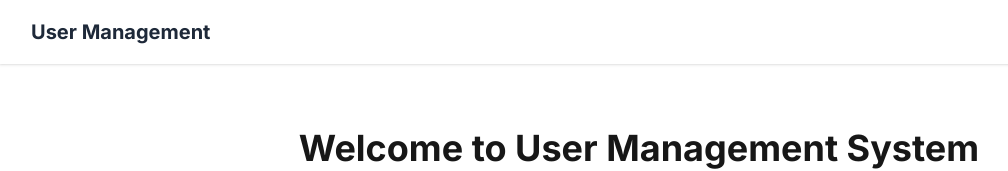
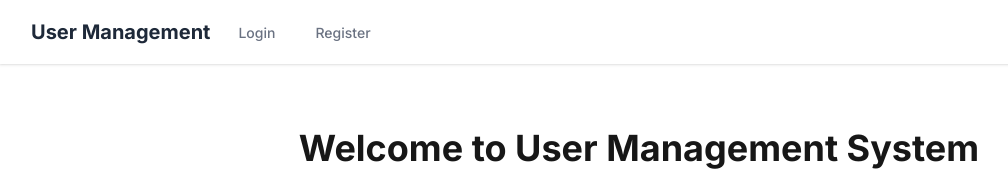
Before and after one commit to suthan-Houzed/my-first-app, a Next.js app: page / in a window 1280 px wide. Shown: the top 171 px of the page, without its empty margins (1-1009 px from the left). Built offline with nearby package versions, Linux system fonts and the light colour scheme; no server answers.

Commit message:
Add authentication pages and update components

```diff
--- a/app/components/Header.tsx
+++ b/app/components/Header.tsx
@@ -3,28 +3,29 @@
 import React from 'react';
 import Link from 'next/link';
 import { usePathname } from 'next/navigation';
-import { useRouter } from 'next/navigation';
-import { useFirebase } from '../context/FirebaseContext';
-
+// import { useRouter } from 'next/navigation';
+// import { useFirebase } from '../context/FirebaseContext';
+import { useUser,UserButton } from '@clerk/nextjs';
 export default function Header() {
   const pathname = usePathname();
-  const { user, logout } = useFirebase();
-  const router = useRouter();
 
-  const logoutHandler = async () => {
-    await logout();
-    // Optionally, you can redirect the user after logout
-    await fetch('/api/auth/logout', {
-      method: 'POST',
-    });
-    router.push('/login');
+  const {user,isSignedIn}=  useUser  ();
+  // const { logout } = useFirebase();
+console.log('userId',user);
+  // const router = useRouter();
 
-  }
+  // const logoutHandler = async () => {
+  //   await logout();
+  //   // Optionally, you can redirect the user after logout
+  //   await fetch('/api/auth/logout', {
+  //     method: 'POST',
+  //   });
+  //   router.push('/login');
+
+  // }
 
   // Check if we're on auth pages
-  const isAuthPage = pathname === '/login' || pathname === '/register';
-  // console.log('isAuthPage',isAuthPage)
-  // console.log('user',user)
+  // const isAuthPage = pathname === '/login' || pathname === '/register';
   return (
     <header className="bg-white shadow">
       <div className="max-w-7xl mx-auto px-4 sm:px-6 lg:px-8">
@@ -33,7 +34,8 @@ export default function Header() {
             <div className="flex-shrink-0 flex items-center">
               <span className="text-xl font-bold text-gray-800">User Management</span>
             </div>
-            {!isAuthPage && user ? (
+            {/* {!isAuthPage && user ? ( */}
+              {user && isSignedIn? (
               <nav className="ml-6 flex space-x-8">
                 <Link
                   href="/"
@@ -55,13 +57,15 @@ export default function Header() {
                 >
                   Role Management
                 </Link>
+
               </nav>
-            ) : isAuthPage && !user ? (
+            ) : (
               <nav className="ml-6 flex space-x-8">
                 <Link
-                  href="/login"
+                  href="/sign-in"
+                  // href="/login"
                   className={`inline-flex items-center px-1 pt-1 border-b-2 text-sm font-medium ${
-                    pathname === '/login'
+                    pathname === '/sign-in'
                       ? 'border-blue-500 text-gray-900'
                       : 'border-transparent text-gray-500 hover:text-gray-700 hover:border-gray-300'
                   }`}
@@ -69,9 +73,10 @@ export default function Header() {
                   Login
                 </Link>
                 <Link
-                  href="/register"
+                  href="/sign-up"
+                  // href="/register"
                   className={`inline-flex items-center px-1 pt-1 border-b-2 text-sm font-medium ${
-                    pathname === '/register'
+                    pathname === '/sign-up'
                       ? 'border-blue-500 text-gray-900'
                       : 'border-transparent text-gray-500 hover:text-gray-700 hover:border-gray-300'
                   }`}
@@ -79,19 +84,24 @@ export default function Header() {
                   Register
                 </Link>
               </nav>
-            ) : null}
+            )}
           </div>
-          {!isAuthPage && user && (
+          {user && isSignedIn && (
             <div className="flex items-center">
-              <span className="text-gray-700 mr-4">Welcome, {user.email}</span>
-              <button
+              <span className="text-gray-700  mr-4">Welcome, {user?.username}</span>
+              {/* <button
                 className="bg-gray-100 hover:bg-gray-200 text-gray-800 px-4 py-2 rounded-md text-sm font-medium"
                 onClick={logoutHandler}
               >
                 Logout
-              </button>
+              </button> */}
             </div>
-          )}
+           )}
+          <div className="flex items-center">
+                  <UserButton />
+                </div>
+
+
         </div>
       </div>
     </header>
--- a/app/context/FirebaseContext.tsx
+++ b/app/context/FirebaseContext.tsx
@@ -53,23 +53,18 @@
 
   export function FirebaseProvider({ children }: { children: ReactNode }) {
     const [user, setUser] = useState<UserData | null>(null);
-    const [loading, setLoading] = useState(true);
+    const [loading] = useState(true);
 
     useEffect(() => {
       if (!auth) return;
-      console.log('auth',auth.currentUser)
       const unsubscribe = onAuthStateChanged(auth, (firebaseUser) => {
-        console.log('firebaseUser',firebaseUser)
         if (firebaseUser) {
           getUserById(firebaseUser.uid).then((userData) => {
             setUser(userData);
-            console.log('userData22222',userData)
           });
         } else {
           setUser(null);
-          console.log('userData1',user)
         }
-        setLoading(false);
       });
       return () => unsubscribe();
     }, []);
--- a/app/layout.tsx
+++ b/app/layout.tsx
@@ -3,6 +3,8 @@ import { Inter } from "next/font/google";
 import "./globals.css";
 import Header from "./components/Header";
 import ClientProviders from "./ClientProviders";
+import { Providers } from "./providers";
+
 const inter = Inter({ subsets: ['latin'] });
 
 export const metadata: Metadata = {
@@ -18,12 +20,14 @@ export default function RootLayout({
   return (
     <html lang="en">
       <body className={inter.className}>
+        <Providers>
           <ClientProviders>
             <Header />
             <main className="max-w-7xl mx-auto px-4 sm:px-6 lg:px-8 py-8">
               {children}
             </main>
           </ClientProviders>
+        </Providers>
       </body>
     </html>
   );
--- /dev/null
+++ b/app/providers.tsx
@@ -0,0 +1,16 @@
+import { ClerkProvider ,ClerkLoading,ClerkLoaded } from '@clerk/nextjs';
+
+export function Providers({ children }: { children: React.ReactNode }) {
+  return (
+    <ClerkProvider>
+      <ClerkLoading>
+        <div className="flex justify-center items-center h-screen">
+          <div className="w-10 h-10 border-t-transparent border-solid rounded-full animate-spin border-blue-500 border-8"></div>
+        </div>
+      </ClerkLoading>
+      <ClerkLoaded>
+        {children}
+      </ClerkLoaded>
+    </ClerkProvider>
+  );
+}
--- /dev/null
+++ b/app/sign-in/[[...sign-in]]/page.tsx
@@ -0,0 +1,9 @@
+import { SignIn } from "@clerk/nextjs";
+
+export default function Page() {
+  return (
+    <div className="flex justify-center items-center min-h-screen">
+      <SignIn />
+    </div>
+  );
+}
--- /dev/null
+++ b/app/sign-up/[[...sign-up]]/page.tsx
@@ -0,0 +1,9 @@
+import { SignUp } from "@clerk/nextjs";
+
+export default function Page() {
+  return (
+    <div className="flex justify-center items-center min-h-screen">
+      <SignUp />
+    </div>
+  );
+}
--- a/middleware.ts
+++ b/middleware.ts
@@ -1,14 +1,17 @@
 import { NextResponse } from 'next/server';
 import type { NextRequest } from 'next/server';
+  import { clerkMiddleware } from "@clerk/nextjs/server";
 
 // Define public paths that don't require authentication
 const publicPaths = ['/login', '/register'];
 
+// Original middleware implementation
+/*
 export function middleware(request: NextRequest) {
   const { pathname } = request.nextUrl;
   const token = request.cookies.get('auth-token')?.value;
 
-  // Check if the pa  th is public
+  // Check if the path is public
   const isPublicPath = publicPaths.includes(pathname);
   // If user is not authenticated and trying to access protected route
   if (!token && !isPublicPath) {
@@ -22,6 +25,13 @@ export function middleware(request: NextRequest) {
 
   return NextResponse.next();
 }
+*/
+
+// Clerk middleware implementation
+  export default clerkMiddleware({
+  // Public routes that don't require authentication
+  // publicRoutes: ["/", "/api/webhook"],
+});
 
 // Configure which paths the middleware should run on
 export const config = {
--- a/package.json
+++ b/package.json
@@ -9,6 +9,7 @@
     "lint": "next lint"
   },
   "dependencies": {
+    "@clerk/nextjs": "^6.15.0",
     "firebase": "^11.6.0",
     "next": "15.2.5",
     "react": "^19.0.0",
```
Also changed, not shown: 2 other files (tests, documents, lock files or other folders). Lines whose indentation alone changed are shown as unchanged.
